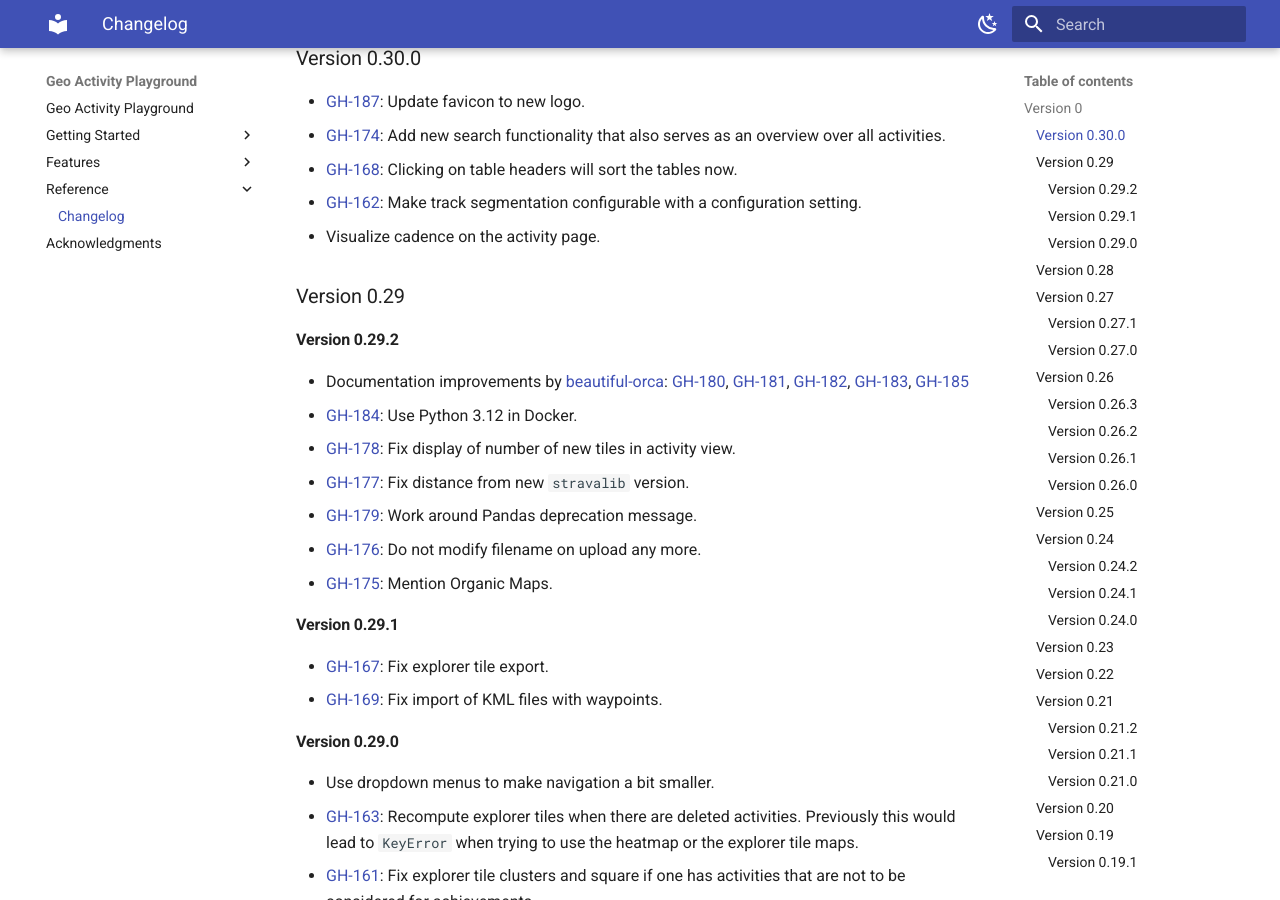
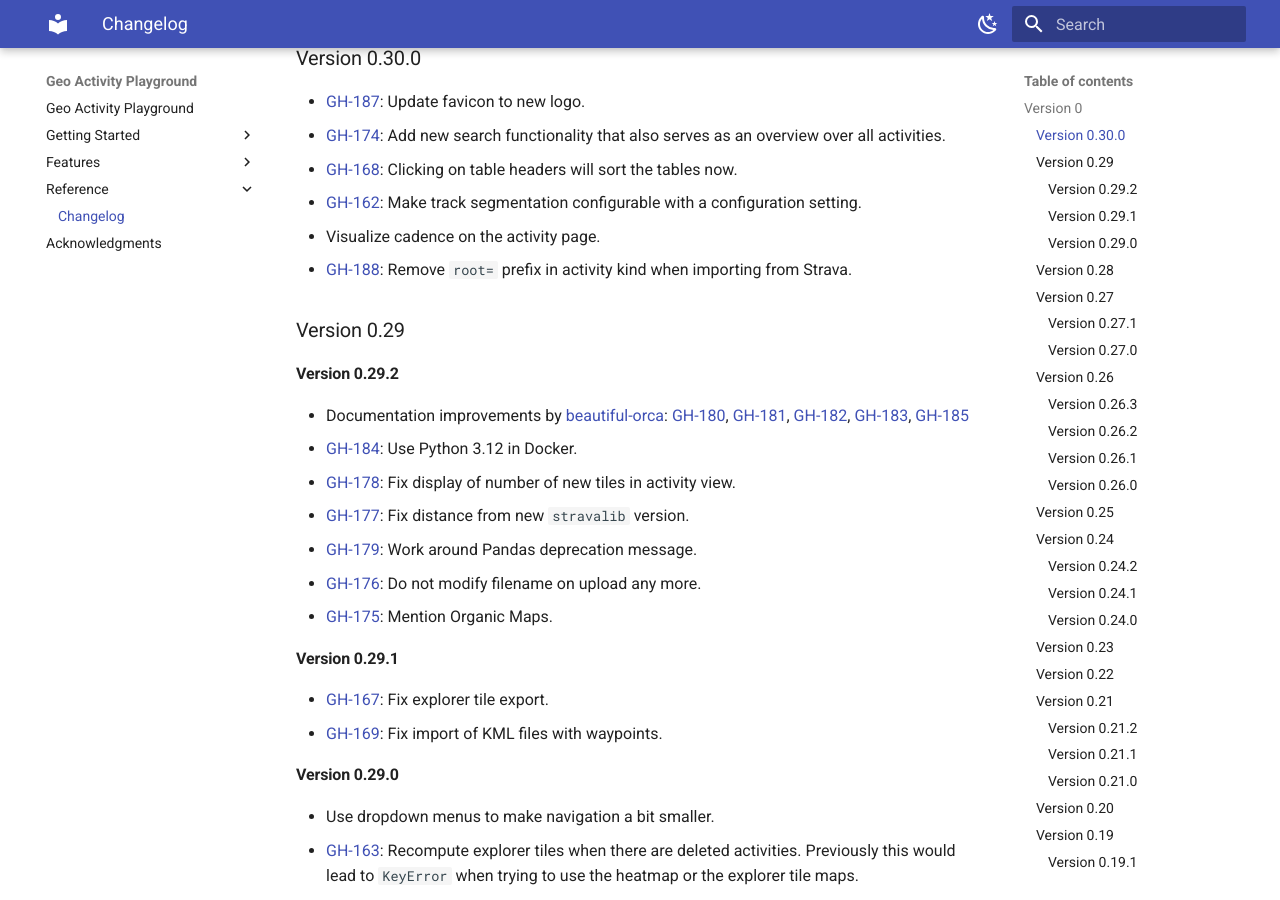
Before and after one commit to martin-ueding/geo-activity-playground, an MkDocs documentation site: the page built from docs/reference/changelog.md, in a window 1280 px wide and 900 px high, scrolled down 336 px. Built offline with MkDocs 1.6.1 and Material for MkDocs 9.7.7, drawn with Linux system fonts in a browser that asks for light colours.

Commit message:
GH-188: Changelog entry

```diff
--- a/docs/reference/changelog.md
+++ b/docs/reference/changelog.md
@@ -13,6 +13,7 @@ This is the pre-release series. Things haven't settled yet, so each minor versio
 - [GH-168](https://github.com/martin-ueding/geo-activity-playground/issues/168): Clicking on table headers will sort the tables now.
 - [GH-162](https://github.com/martin-ueding/geo-activity-playground/issues/162): Make track segmentation configurable with a configuration setting.
 - Visualize cadence on the activity page.
+- [GH-188](https://github.com/martin-ueding/geo-activity-playground/issues/188): Remove `root=` prefix in activity kind when importing from Strava.
 
 ### Version 0.29
 
```
